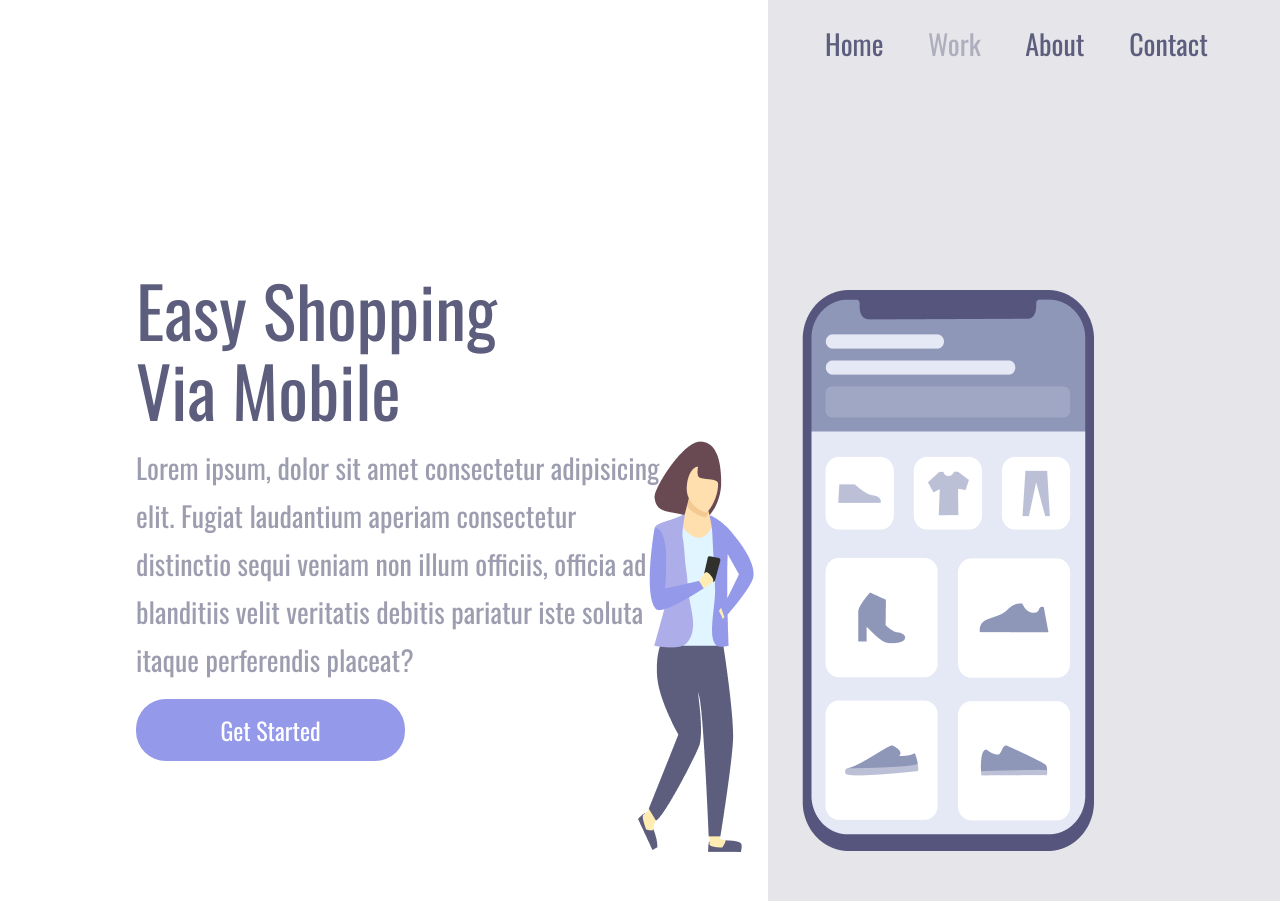
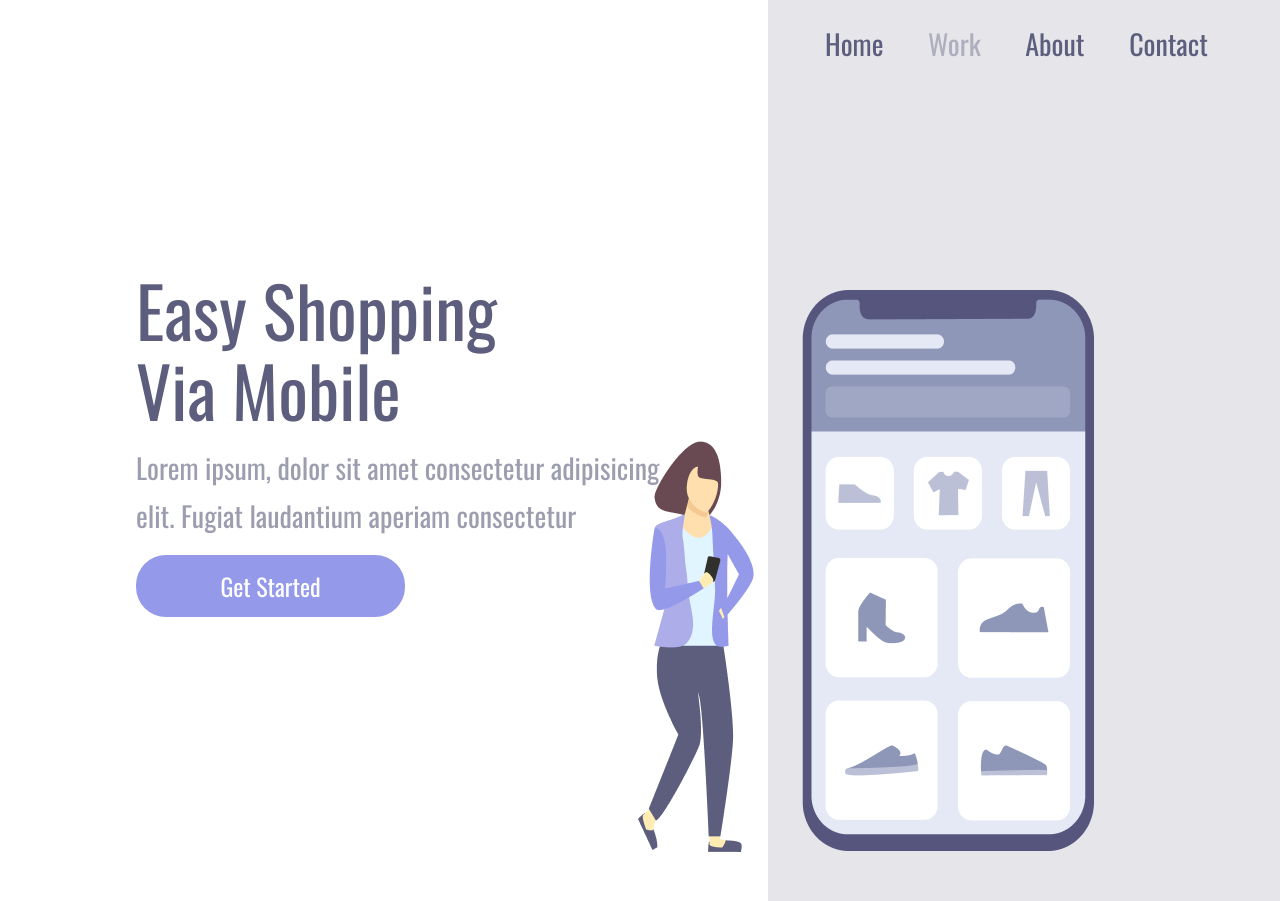
Before and after one commit to Sergio-dev7/Projeto-Responsivo, a plain HTML site: page index.html in a window 1280 px wide. Shown: the top 901 px of the page. Drawn offline with nearby package versions, Linux system fonts and the light colour scheme.

Commit message:
Alteração no parágrafo e imagem

```diff
--- a/index.html
+++ b/index.html
@@ -16,9 +16,7 @@
 
         <section class="container-left">
             <h1>Easy Shopping Via Mobile </h1>
-            <p>Lorem ipsum, dolor sit amet consectetur adipisicing elit. Fugiat laudantium aperiam consectetur
-                distinctio sequi veniam non illum officiis, officia ad blanditiis velit veritatis debitis pariatur iste
-                soluta itaque perferendis placeat?</p>
+            <p>Lorem ipsum, dolor sit amet consectetur adipisicing elit. Fugiat laudantium aperiam consectetur</p>
             <button>Get Started</button>
         </section>
 
```
Also changed, not shown: img/Easy Shopping.png.
